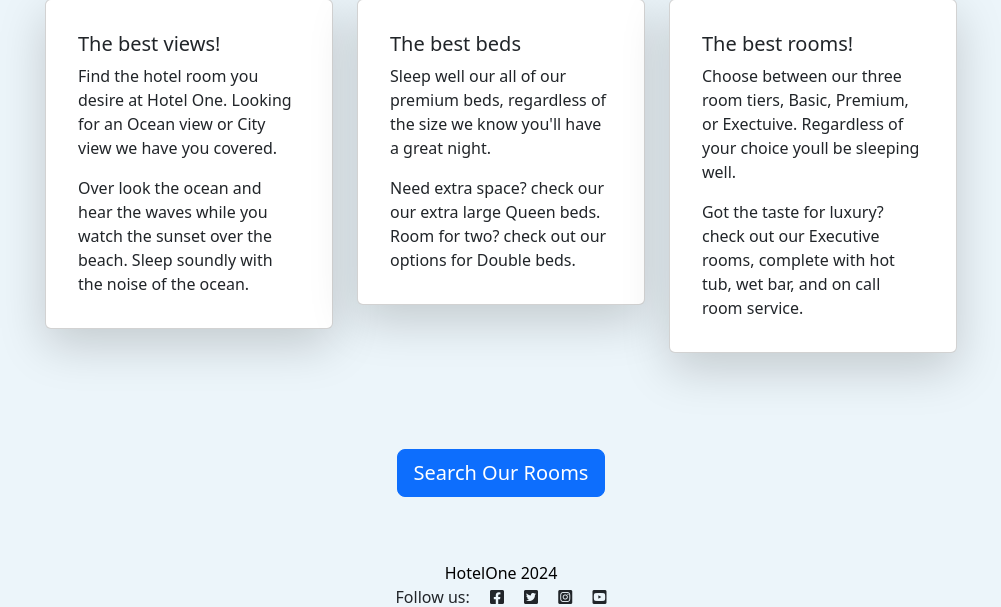
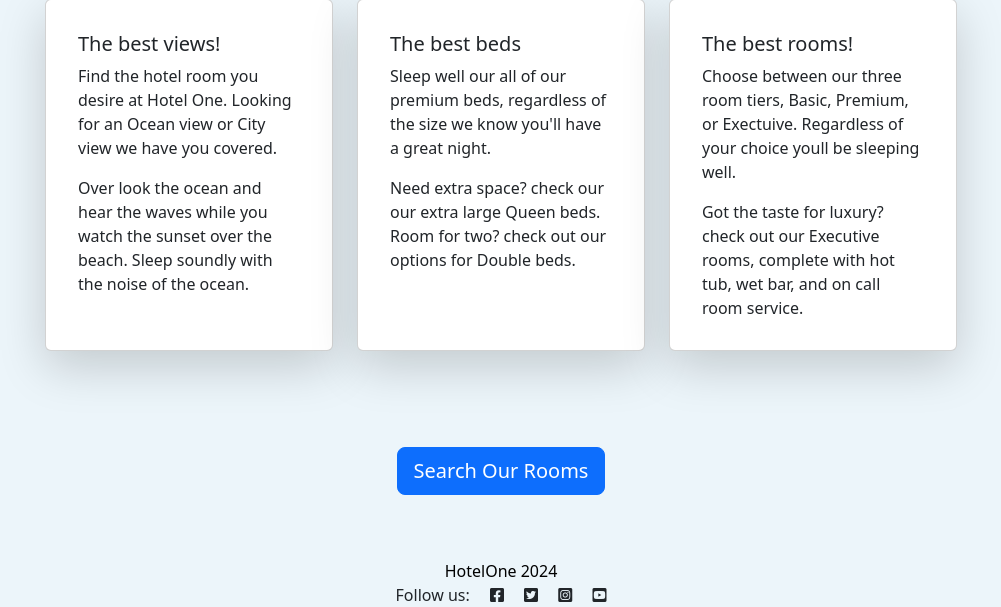
Before and after one commit to csdavids519/OneHotel, a Django app: page / in a window 1280 px wide. Shown: the part 935-1542 px from the top of the page, without its empty margins (139-1140 px from the left). Run offline with Django 4.2, Linux system fonts and the light colour scheme; parts of the project's set-up code (start-up, migrations or seed data) failed here and were passed over.

Commit message:
Set index page cards to fixed height to improve style

```diff
--- a/templates/index.html
+++ b/templates/index.html
@@ -11,7 +11,7 @@
 <div class="d-flex justify-content-center">
     <div class="d-flex row">
         <div class="col-md-4">
-            <div class="card shadow-lg p-3 mb-5 bg-body rounded " style="width: 18rem;">
+            <div class="card shadow-lg p-3 mb-5 bg-body rounded " style="width: 18rem; height: 22rem;">
                 <div class="card-body ">
                     <h5 class="card-title">The best views!</h5>
                     <p class="card-text">
@@ -26,7 +26,7 @@
             </div>
         </div>
         <div class="col-md-4">
-            <div class="card shadow-lg p-3 mb-5 bg-body rounded " style="width: 18rem;">
+            <div class="card shadow-lg p-3 mb-5 bg-body rounded " style="width: 18rem; height: 22rem;">
                 <div class="card-body ">
                     <h5 class="card-title">The best beds</h5>
                     <p class="card-text">
@@ -41,7 +41,7 @@
             </div>
         </div>
         <div class="col-md-4">
-            <div class="card shadow-lg p-3 mb-5 bg-body rounded " style="width: 18rem;">
+            <div class="card shadow-lg p-3 mb-5 bg-body rounded " style="width: 18rem; height: 22rem;">
                 <div class="card-body ">
                     <h5 class="card-title">The best rooms!</h5>
                     <p class="card-text">
```
